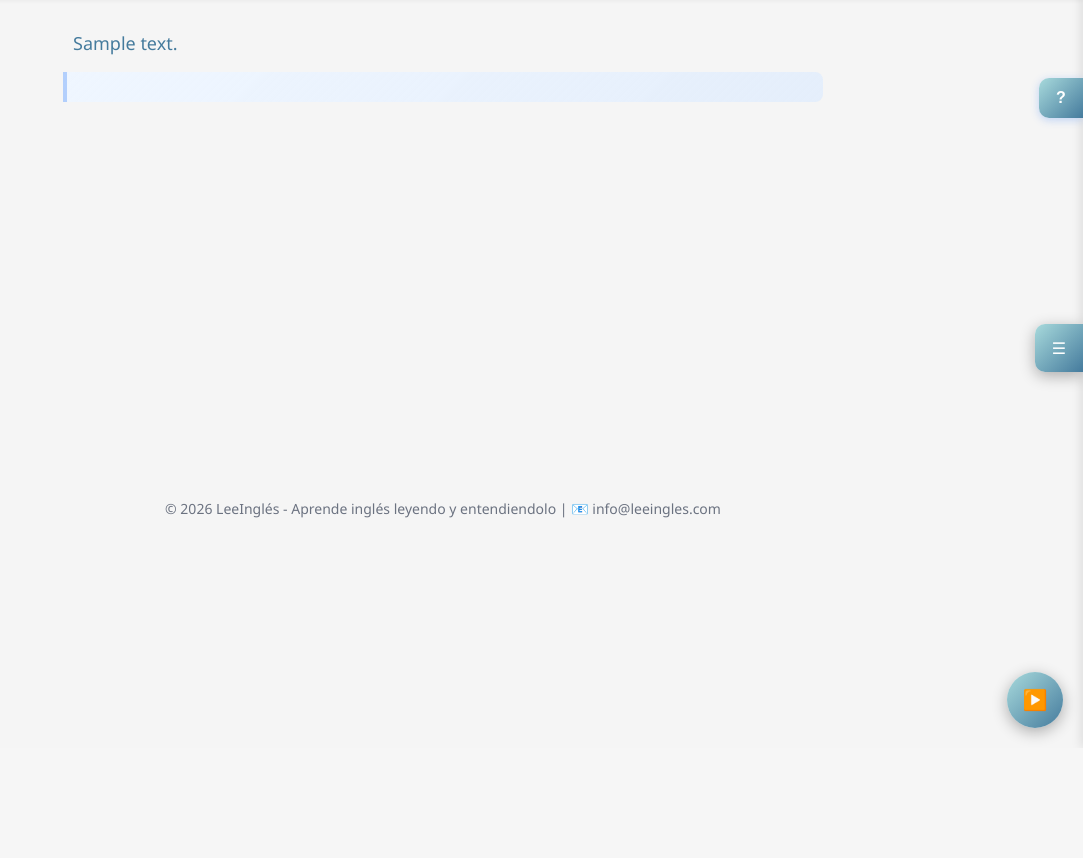
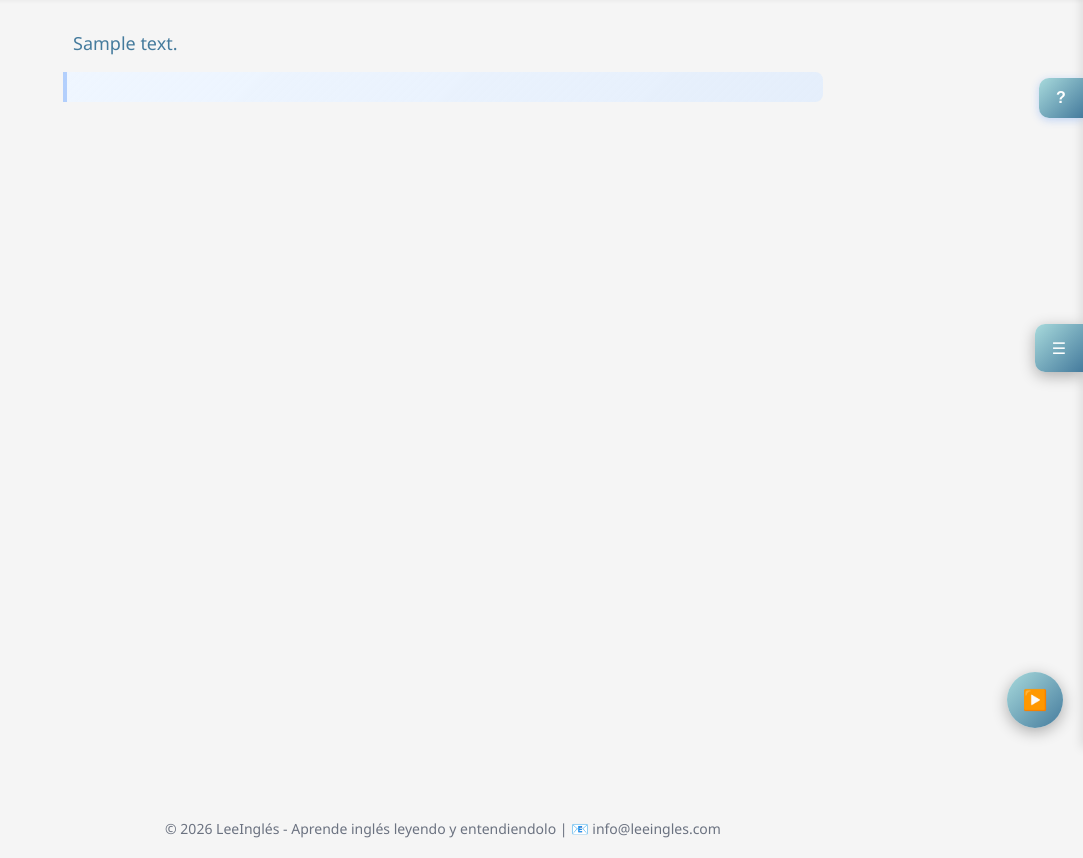
Before and after one commit to LuzDaw/leeingles, a PHP site: page /?public_text_id=1 in a window 1280 px wide. Shown: the part 52-910 px from the top of the page, without its empty margins (197-1280 px from the left). Before the commit the page ends 796 px from the top, so only its background shows below. Run offline with PHP 8.4, Linux system fonts and the light colour scheme; data comes from the database, SQL or seed files in the repository; tables that the repository leaves empty hold one stand-in row (values such as "Sample post"); some libraries are stand-ins or nearby versions; some web fonts are replaced.

Commit message:
26/1 lectura 5

```diff
--- a/lectura/css/reading-styles.css
+++ b/lectura/css/reading-styles.css
@@ -105,9 +105,11 @@
     padding: 20px;
     max-width: 800px;
     margin: 0 auto;
-    min-height: 60vh;
+    height: 100vh; /* Ocupar toda la altura */
     display: flex;
     flex-direction: column;
+    box-sizing: border-box;
+    overflow: hidden; /* Evitar scroll externo */
 }
 
 /* Estructura para paginación dinámica */
@@ -115,6 +117,9 @@
     flex: 1;
     overflow: hidden;
     position: relative;
+    display: flex;
+    flex-direction: column;
+    justify-content: flex-start;
 }
 
 .paragraph-wrapper {
@@ -139,7 +144,7 @@
 }
 
 #pagination-controls {
-    margin-top: 30px;
+    margin-top: auto; /* Empujar al fondo si hay poco texto */
     padding: 20px 0;
     text-align: center;
     border-top: 1px solid #f1f5f9;
@@ -147,6 +152,8 @@
     justify-content: center;
     align-items: center;
     gap: 20px;
+    background: white; /* Asegurar visibilidad */
+    width: 100%;
 }
 
 .pagination-btn {
--- a/lectura/js/lector.js
+++ b/lectura/js/lector.js
@@ -142,7 +142,7 @@ function initLector() {
 
         // Altura disponible: Altura de la ventana menos encabezado y controles (aprox)
         const headerHeight = document.querySelector('.encabezado-lectura')?.offsetHeight || 60;
-        const controlsHeight = 100; // Espacio para controles de paginación
+        const controlsHeight = document.getElementById('pagination-controls')?.offsetHeight || 80;
         const availableHeight = window.innerHeight - headerHeight - controlsHeight - 40;
 
         let currentPageWrappers = [];
```
